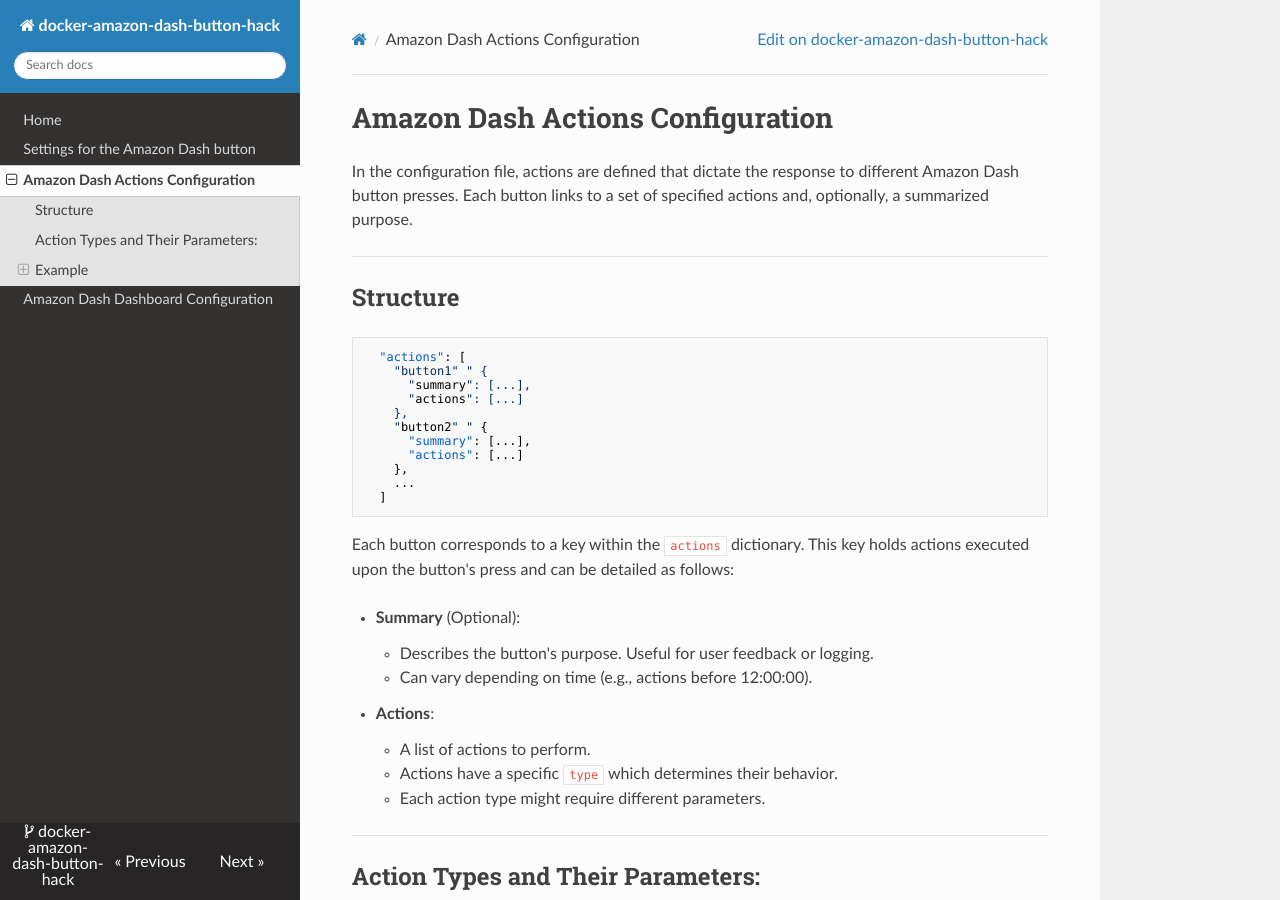
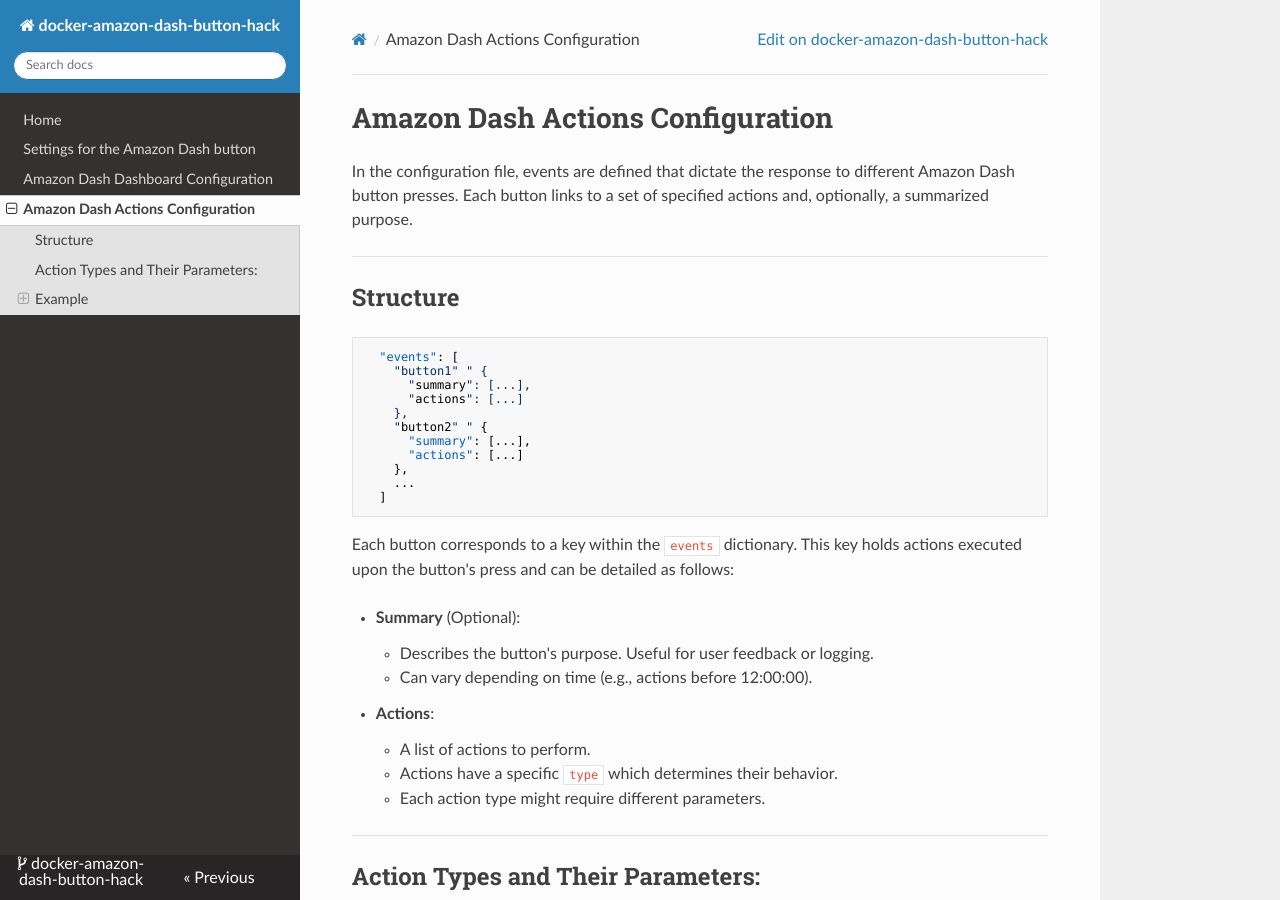
Before and after one commit to andgineer/docker-amazon-dash-button-hack, an MkDocs documentation site: the page built from docs/settings_events.md, in a window 1280 px wide and 900 px high. Built offline with MkDocs 1.6.1, drawn with Linux system fonts in a browser that asks for light colours; nearby versions of some CDN libraries; some of the changed text lies outside the part shown.

Commit message:
https://github.com/andgineer/docker-amazon-dash-button-hack/issues/25 renamed actions to events + docs

````diff
--- a/docs/settings_actions.md
+++ b/docs/settings_events.md
@@ -1,6 +1,6 @@
 # Amazon Dash Actions Configuration
 
-In the configuration file, actions are defined that dictate the response to different Amazon Dash button presses.
+In the configuration file, events are defined that dictate the response to different Amazon Dash button presses.
 Each button links to a set of specified actions and, optionally, a summarized purpose.
 
 ---
@@ -8,7 +8,7 @@
 ## Structure
 
 ```json
-  "actions": [
+  "events": [
     "button1" " {
       "summary": [...],
       "actions": [...]
@@ -21,7 +21,7 @@
   ]
 ```
 
-Each button corresponds to a key within the `actions` dictionary.
+Each button corresponds to a key within the `events` dictionary.
 This key holds actions executed upon the button's press and can be detailed as follows:
 
 - **Summary** (Optional):
@@ -89,7 +89,7 @@
 
 ```json
 {
-  "actions": {
+  "events": {
     "white": {
       "summary": [
         {
@@ -158,7 +158,7 @@
 
 ```json
 {
-  "actions": {
+  "events": {
     ...
     "__DEFAULT__": {
       "summary": "{button}",
````
Also changed, not shown: docs/settings.md (+2 -2 lines).
